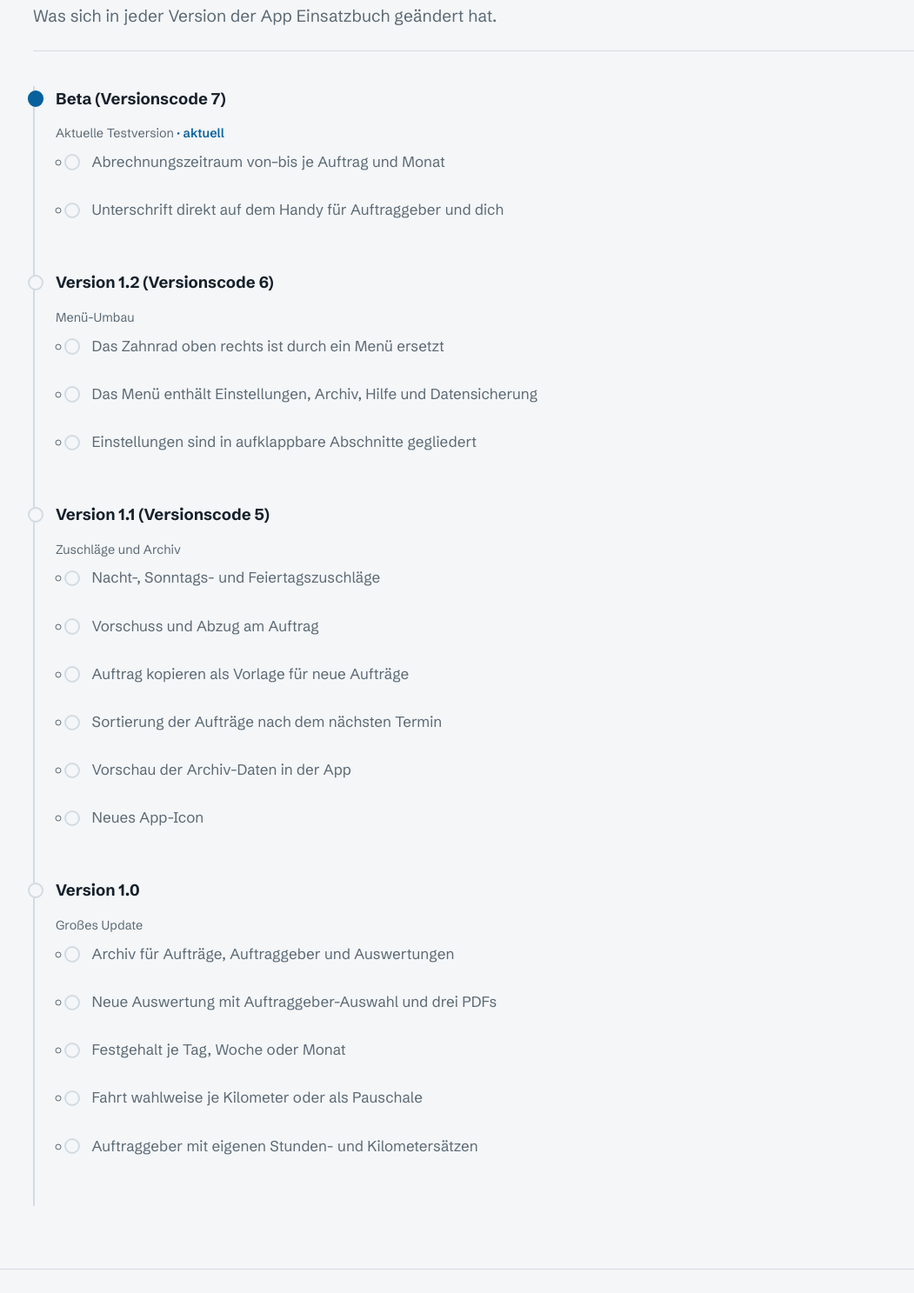
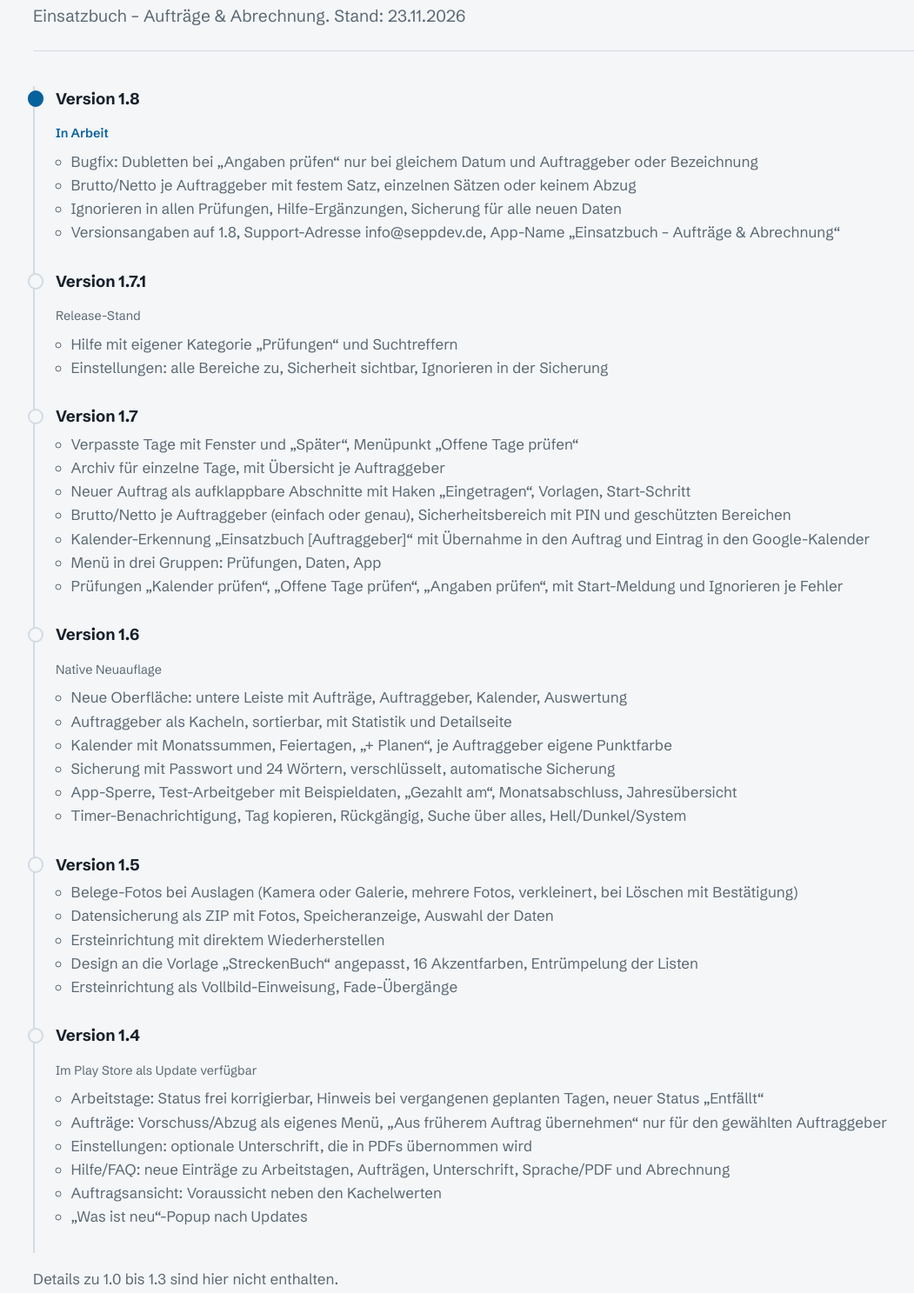
Before and after one commit to SeppelNet/seppdev, a plain HTML site: page einsatzbuch/versionen.html in a window 1280 px wide. Shown: the part 269-1756 px from the top of the page at 87% size, without its empty margins (90-1141 px from the left). Drawn offline with Linux system fonts and the light colour scheme.

Commit message:
Replace version history with versions 1.4 to 1.8
Co-Authored-By: Claude Sonnet 5.5 <noreply@anthropic.com>
Claude-Session: https://claude.ai/code/session_01E1K343hC54woJrBqTKYrLa

```diff
--- a/einsatzbuch/versionen.html
+++ b/einsatzbuch/versionen.html
@@ -3,7 +3,7 @@
 <head>
   <meta charset="utf-8">
   <meta name="viewport" content="width=device-width, initial-scale=1">
-  <title>Versionen – Einsatzbuch – SeppDev</title>
+  <title>Versionsverlauf – Einsatzbuch – Aufträge &amp; Abrechnung – SeppDev</title>
   <meta name="description" content="Versionsverlauf der App Einsatzbuch: was sich in jeder Version geändert hat.">
   <link rel="preconnect" href="https://fonts.googleapis.com">
   <link rel="preconnect" href="https://fonts.gstatic.com" crossorigin>
@@ -33,52 +33,78 @@
 
   <div class="hero" style="padding-bottom:1.5rem;">
     <h1 style="font-size:clamp(2rem,5vw,3.2rem);">Versionsverlauf</h1>
-    <p class="lede">Was sich in jeder Version der App Einsatzbuch geändert hat.</p>
+    <p class="lede">Einsatzbuch – Aufträge &amp; Abrechnung. Stand: 23.11.2026</p>
   </div>
 
   <section aria-labelledby="verlauf-titel">
+    <h2 id="verlauf-titel" class="visually-hidden">Alle Versionen</h2>
     <ol class="timeline">
       <li class="current">
-        <h3>Beta (Versionscode 7)</h3>
-        <p class="when">Aktuelle Testversion</p>
+        <h3>Version 1.8</h3>
+        <p class="when">In Arbeit</p>
         <ul>
-          <li>Abrechnungszeitraum von–bis je Auftrag und Monat</li>
-          <li>Unterschrift direkt auf dem Handy für Auftraggeber und dich</li>
+          <li>Bugfix: Dubletten bei „Angaben prüfen“ nur bei gleichem Datum und Auftraggeber oder Bezeichnung</li>
+          <li>Brutto/Netto je Auftraggeber mit festem Satz, einzelnen Sätzen oder keinem Abzug</li>
+          <li>Ignorieren in allen Prüfungen, Hilfe-Ergänzungen, Sicherung für alle neuen Daten</li>
+          <li>Versionsangaben auf 1.8, Support-Adresse info@seppdev.de, App-Name „Einsatzbuch – Aufträge &amp; Abrechnung“</li>
         </ul>
       </li>
       <li>
-        <h3>Version 1.2 (Versionscode 6)</h3>
-        <p class="when">Menü-Umbau</p>
+        <h3>Version 1.7.1</h3>
+        <p class="when">Release-Stand</p>
         <ul>
-          <li>Das Zahnrad oben rechts ist durch ein Menü ersetzt</li>
-          <li>Das Menü enthält Einstellungen, Archiv, Hilfe und Datensicherung</li>
-          <li>Einstellungen sind in aufklappbare Abschnitte gegliedert</li>
+          <li>Hilfe mit eigener Kategorie „Prüfungen“ und Suchtreffern</li>
+          <li>Einstellungen: alle Bereiche zu, Sicherheit sichtbar, Ignorieren in der Sicherung</li>
         </ul>
       </li>
       <li>
-        <h3>Version 1.1 (Versionscode 5)</h3>
-        <p class="when">Zuschläge und Archiv</p>
+        <h3>Version 1.7</h3>
         <ul>
-          <li>Nacht-, Sonntags- und Feiertagszuschläge</li>
-          <li>Vorschuss und Abzug am Auftrag</li>
-          <li>Auftrag kopieren als Vorlage für neue Aufträge</li>
-          <li>Sortierung der Aufträge nach dem nächsten Termin</li>
-          <li>Vorschau der Archiv-Daten in der App</li>
-          <li>Neues App-Icon</li>
+          <li>Verpasste Tage mit Fenster und „Später“, Menüpunkt „Offene Tage prüfen“</li>
+          <li>Archiv für einzelne Tage, mit Übersicht je Auftraggeber</li>
+          <li>Neuer Auftrag als aufklappbare Abschnitte mit Haken „Eingetragen“, Vorlagen, Start-Schritt</li>
+          <li>Brutto/Netto je Auftraggeber (einfach oder genau), Sicherheitsbereich mit PIN und geschützten Bereichen</li>
+          <li>Kalender-Erkennung „Einsatzbuch [Auftraggeber]“ mit Übernahme in den Auftrag und Eintrag in den Google-Kalender</li>
+          <li>Menü in drei Gruppen: Prüfungen, Daten, App</li>
+          <li>Prüfungen „Kalender prüfen“, „Offene Tage prüfen“, „Angaben prüfen“, mit Start-Meldung und Ignorieren je Fehler</li>
         </ul>
       </li>
       <li>
-        <h3>Version 1.0</h3>
-        <p class="when">Großes Update</p>
+        <h3>Version 1.6</h3>
+        <p class="when">Native Neuauflage</p>
         <ul>
-          <li>Archiv für Aufträge, Auftraggeber und Auswertungen</li>
-          <li>Neue Auswertung mit Auftraggeber-Auswahl und drei PDFs</li>
-          <li>Festgehalt je Tag, Woche oder Monat</li>
-          <li>Fahrt wahlweise je Kilometer oder als Pauschale</li>
-          <li>Auftraggeber mit eigenen Stunden- und Kilometersätzen</li>
+          <li>Neue Oberfläche: untere Leiste mit Aufträge, Auftraggeber, Kalender, Auswertung</li>
+          <li>Auftraggeber als Kacheln, sortierbar, mit Statistik und Detailseite</li>
+          <li>Kalender mit Monatssummen, Feiertagen, „+ Planen“, je Auftraggeber eigene Punktfarbe</li>
+          <li>Sicherung mit Passwort und 24 Wörtern, verschlüsselt, automatische Sicherung</li>
+          <li>App-Sperre, Test-Arbeitgeber mit Beispieldaten, „Gezahlt am“, Monatsabschluss, Jahresübersicht</li>
+          <li>Timer-Benachrichtigung, Tag kopieren, Rückgängig, Suche über alles, Hell/Dunkel/System</li>
+        </ul>
+      </li>
+      <li>
+        <h3>Version 1.5</h3>
+        <ul>
+          <li>Belege-Fotos bei Auslagen (Kamera oder Galerie, mehrere Fotos, verkleinert, bei Löschen mit Bestätigung)</li>
+          <li>Datensicherung als ZIP mit Fotos, Speicheranzeige, Auswahl der Daten</li>
+          <li>Ersteinrichtung mit direktem Wiederherstellen</li>
+          <li>Design an die Vorlage „StreckenBuch“ angepasst, 16 Akzentfarben, Entrümpelung der Listen</li>
+          <li>Ersteinrichtung als Vollbild-Einweisung, Fade-Übergänge</li>
+        </ul>
+      </li>
+      <li>
+        <h3>Version 1.4</h3>
+        <p class="when">Im Play Store als Update verfügbar</p>
+        <ul>
+          <li>Arbeitstage: Status frei korrigierbar, Hinweis bei vergangenen geplanten Tagen, neuer Status „Entfällt“</li>
+          <li>Aufträge: Vorschuss/Abzug als eigenes Menü, „Aus früherem Auftrag übernehmen“ nur für den gewählten Auftraggeber</li>
+          <li>Einstellungen: optionale Unterschrift, die in PDFs übernommen wird</li>
+          <li>Hilfe/FAQ: neue Einträge zu Arbeitstagen, Aufträgen, Unterschrift, Sprache/PDF und Abrechnung</li>
+          <li>Auftragsansicht: Voraussicht neben den Kachelwerten</li>
+          <li>„Was ist neu“-Popup nach Updates</li>
         </ul>
       </li>
     </ol>
+    <p class="section-lede" style="margin-top:1rem;">Details zu 1.0 bis 1.3 sind hier nicht enthalten.</p>
   </section>
 
 </main>
--- a/style.css
+++ b/style.css
@@ -129,17 +129,17 @@ h2 { font-size: 1.6rem; letter-spacing: -0.02em; margin: 0 0 1.25rem; }
 
 /* Versionsverlauf */
 .timeline { list-style: none; margin: 0; padding: 0; border-left: 2px solid var(--rule); }
-.timeline li { position: relative; padding: 0 0 calc(1.75rem * var(--sp)) 1.5rem; }
-.timeline li::before {
+.timeline > li { position: relative; padding: 0 0 calc(1.75rem * var(--sp)) 1.5rem; }
+.timeline > li::before {
   content: ""; position: absolute; left: -0.5rem; top: 0.35rem;
   width: 0.9rem; height: 0.9rem; border-radius: 50%;
   background: var(--paper); border: 2px solid var(--rule);
 }
-.timeline li.current::before { background: var(--accent); border-color: var(--accent); }
+.timeline > li.current::before { background: var(--accent); border-color: var(--accent); }
 .timeline h3 { margin: 0 0 0.2rem; font-size: 1.15rem; }
 .timeline .when { font-size: 0.9rem; color: var(--ink-soft); margin-bottom: 0.4rem; }
 .timeline ul { margin: 0; padding-left: 1.1rem; color: var(--ink-soft); }
-.timeline li.current .when::after { content: "  ·  aktuell"; color: var(--signal); font-weight: 600; }
+.timeline > li.current .when { color: var(--accent-ink); font-weight: 600; }
 
 /* App-Kopf */
 .app-head { display: grid; grid-template-columns: 7rem 1fr; gap: 1.5rem; align-items: center; padding-block: clamp(2.5rem, 6vw, 4rem); }
@@ -201,3 +201,5 @@ h2 { font-size: 1.6rem; letter-spacing: -0.02em; margin: 0 0 1.25rem; }
 .tester-stand { margin: 0.5rem 0 0; font-size: 0.88rem; color: var(--ink-soft); }
 .tester-stand:empty { display: none; }
 @media (prefers-reduced-motion: reduce) { .tester-count .bar span { transition: none; } }
+
+.visually-hidden { position: absolute; width: 1px; height: 1px; overflow: hidden; clip: rect(0 0 0 0); white-space: nowrap; }
```
